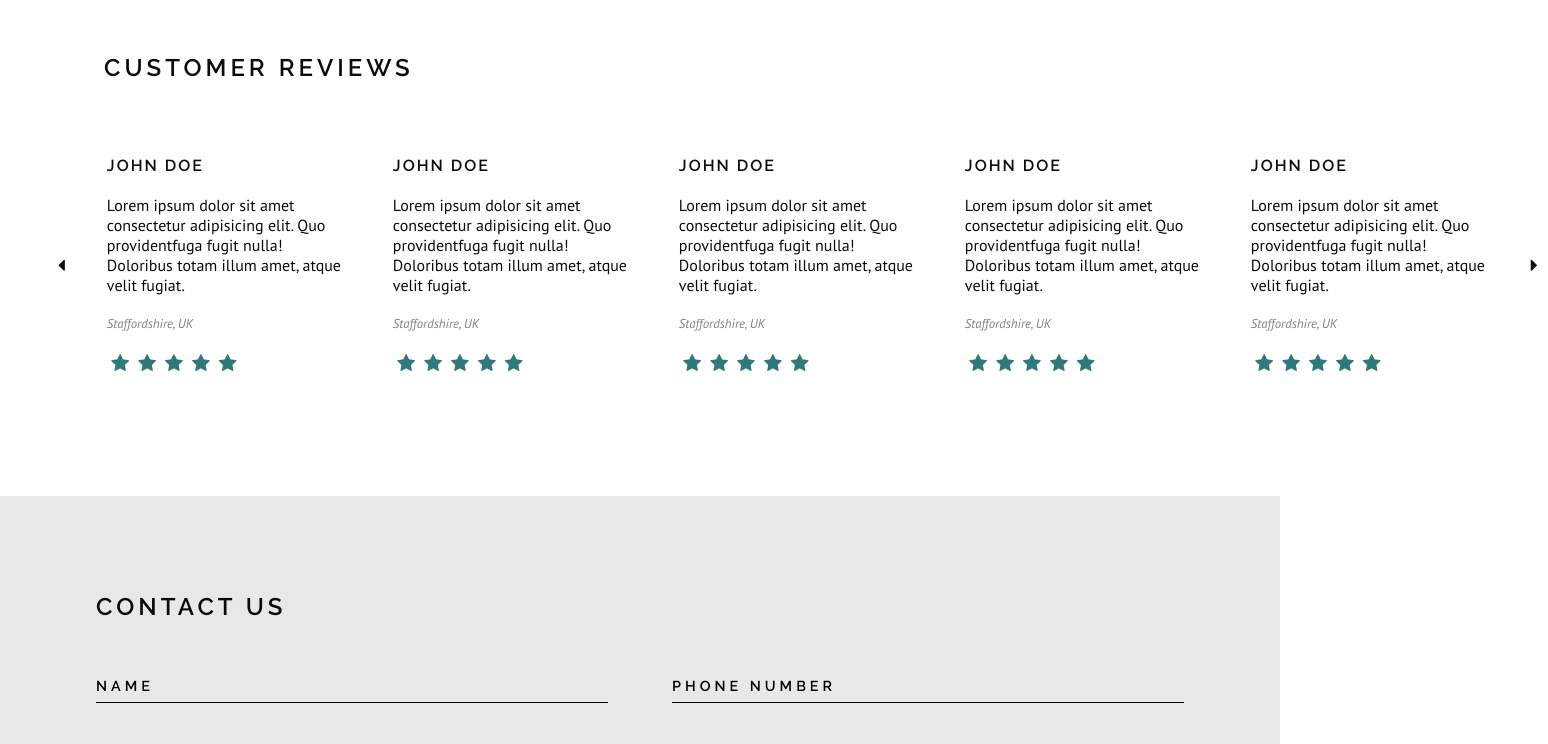
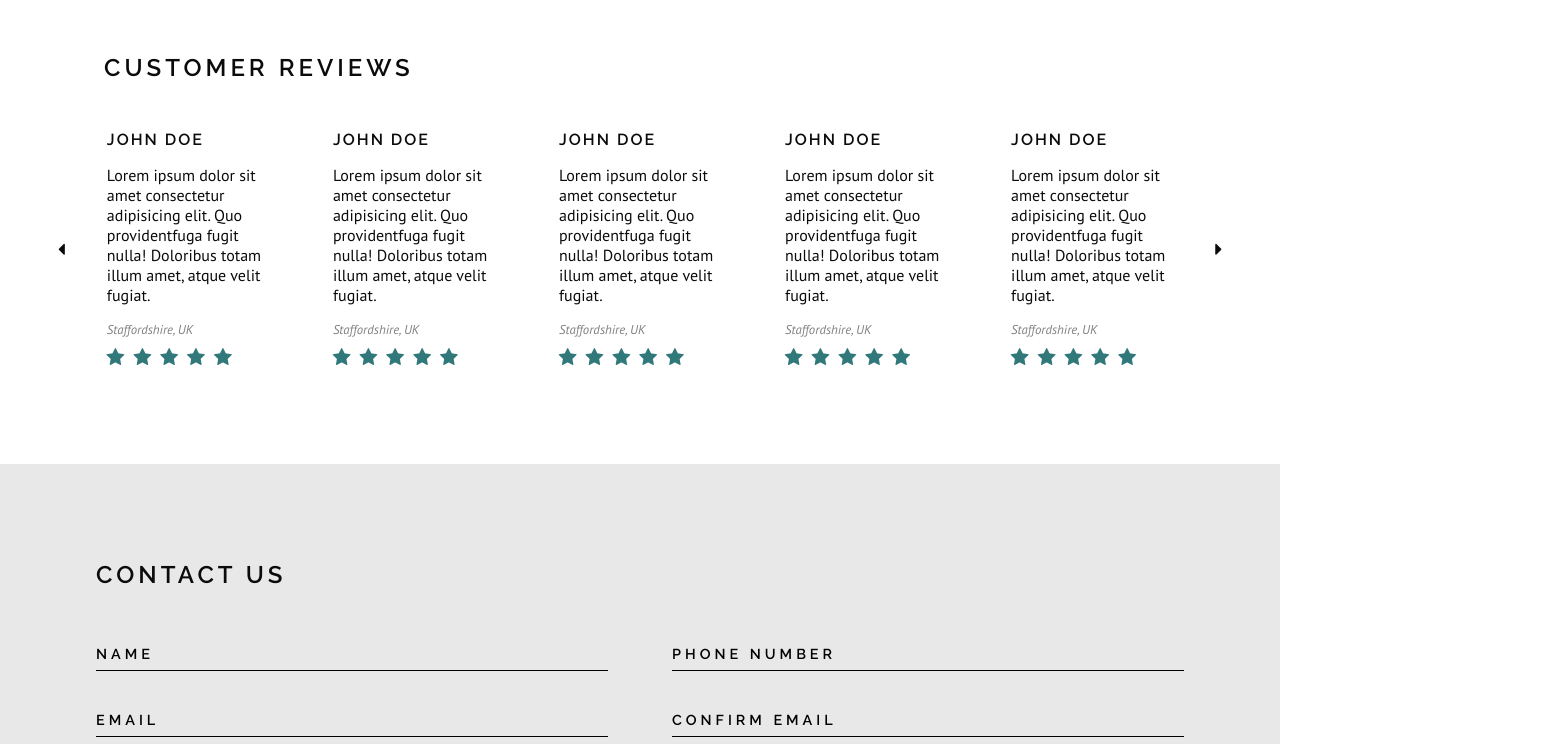
Before and after one commit to luke-meadows/connected-home-systems, a Next.js app: page / in a window 1280 px wide. Shown: the part 4900-5644 px from the top of the page, 1548 px wide, since content can reach past the window. Built offline with nearby package versions, Linux system fonts and the light colour scheme.

Commit message:
testimonial styles

```diff
--- a/components/main/Stars.js
+++ b/components/main/Stars.js
@@ -11,6 +11,7 @@ export default function Stars({ quantity }) {
 
 const Container = styled.div`
   display: flex;
+  margin-left: -0.3rem;
   i {
     color: var(--teal);
   }
--- a/components/main/TestimonialsCards.js
+++ b/components/main/TestimonialsCards.js
@@ -34,16 +34,16 @@ const Container = styled.div`
 const CardContainer = styled.div`
   display: grid;
   grid-template-columns: repeat(5, 1fr);
-  grid-gap: 1rem;
+  grid-gap: 2rem;
   margin: 0rem 1rem;
 `;
 
 const Card = styled.div`
-  aspect-ratio: 1;
   display: flex;
   flex-direction: column;
-  justify-content: space-around;
-  padding: 1rem;
+  justify-content: space-between;
+  padding: 0 1rem;
+
   h4 {
     font-weight: 700;
     text-transform: uppercase;
@@ -53,5 +53,9 @@ const Card = styled.div`
     color: gray;
     font-size: 0.8rem;
     font-style: italic;
+    margin-bottom: 0.5rem;
+  }
+  p {
+    margin-top: 1rem;
   }
 `;
```
